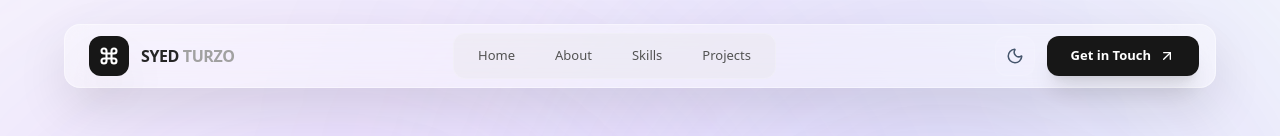
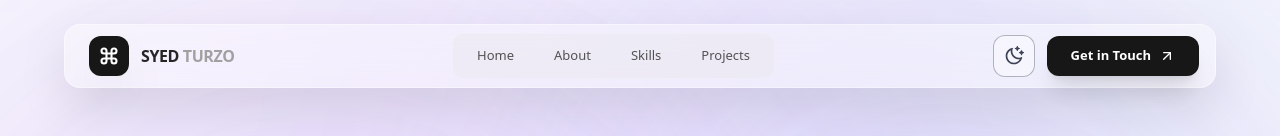
Before and after one commit to Turzo02/turzo.dev, a React (Vite) app: page / in a window 1280 px wide. Shown: the top 136 px of the page. Built offline with nearby package versions, Linux system fonts and the light colour scheme.

Commit message:
Navbar Improved

```diff
--- a/package.json
+++ b/package.json
@@ -14,8 +14,10 @@
     "framer-motion": "^12.23.26",
     "lucide": "^0.562.0",
     "lucide-react": "^0.562.0",
+    "phosphor-react": "^1.4.1",
     "react": "^19.2.0",
     "react-dom": "^19.2.0",
+    "react-icons": "^5.5.0",
     "react-router": "^7.11.0",
     "tailwindcss": "^4.1.18"
   },
--- a/src/components/Navbar.jsx
+++ b/src/components/Navbar.jsx
@@ -1,6 +1,8 @@
-import React, { useState, useEffect } from 'react';
-import { ArrowUpRight, Sun, Moon, Command } from 'lucide-react';
-import { useLocation } from 'react-router';
+import React, { useState, useEffect } from "react";
+import { ArrowUpRight, Sun, Moon, Command } from "lucide-react";
+import { useLocation } from "react-router";
+import { MoonStars, SunDim } from "phosphor-react";
+import { RiMoonClearLine, RiSunLine } from "react-icons/ri";
 
 export const Navbar = ({ theme, toggleTheme }) => {
   const [scrolled, setScrolled] = useState(false);
@@ -9,58 +11,71 @@ export const Navbar = ({ theme, toggleTheme }) => {
   // Adds a slight lift effect when scrolling
   useEffect(() => {
     const handleScroll = () => setScrolled(window.scrollY > 20);
-    window.addEventListener('scroll', handleScroll);
-    return () => window.removeEventListener('scroll', handleScroll);
+    window.addEventListener("scroll", handleScroll);
+    return () => window.removeEventListener("scroll", handleScroll);
   }, []);
 
   return (
-    <nav className={`fixed top-0 left-0 right-0 z-50 flex justify-center transition-all duration-500 ${scrolled ? 'pt-3' : 'pt-6'} px-4`}>
-      <div className="group relative flex items-center justify-between w-full max-w-6xl px-4 py-2 bg-white/40 dark:bg-neutral-900/40 backdrop-blur-xl border border-white/40 dark:border-white/5 rounded-2xl shadow-[0_20px_50px_rgba(0,0,0,0.1)] transition-all duration-300 hover:border-indigo-500/30">
-
+    <nav
+      className={`fixed top-0 left-0 right-0 z-50 flex justify-center transition-all duration-500 ${
+        scrolled ? "pt-3" : "pt-6"
+      } px-4`}
+    >
+      <div className="group relative flex items-center justify-between w-full max-w-6xl px-4 py-2 bg-white/40 dark:bg-neutral-900/40 backdrop-blur-xl border border-white/40 dark:border-white/5 rounded-2xl shadow-[0_20px_50px_rgba(0,0,0,0.1)] transition-all duration-300 hover:shadow-[0_20px_50px_rgba(0,0,0,0.2)]">
         {/* Logo Section */}
         <div className="flex items-center gap-3 pl-2">
           <div className="relative size-10 flex items-center justify-center overflow-hidden rounded-xl bg-neutral-900 dark:bg-white text-white dark:text-black shadow-2xl transition-transform duration-300 group-hover:rotate-45">
             <Command size={20} strokeWidth={2.5} />
           </div>
           <span className="hidden sm:block font-bold tracking-tight text-neutral-800 dark:text-neutral-100">
-            SYED <span className="text-neutral-400 dark:text-neutral-500">TURZO</span>
+            SYED{" "}
+            <span className="text-neutral-400 dark:text-neutral-500">
+              TURZO
+            </span>
           </span>
         </div>
-        {
-          location.pathname === '/' &&         <div className="hidden md:flex items-center bg-neutral-200/30 dark:bg-white/5 p-1 rounded-xl border border-white/20">
-          {['Home', 'About', 'Skills', 'Projects'].map((item) => (
+        {location.pathname === "/" && (
+          <div className="hidden md:flex items-center bg-neutral-200/30 dark:bg-white/5 p-1 rounded-xl border border-white/20">
+            {["Home", "About", "Skills", "Projects"].map((item) => (
               <a
                 key={item}
                 href={`#${item.toLowerCase()}`}
-              className="px-5 py-2 text-[13px] font-medium text-neutral-600 dark:text-neutral-400 hover:text-indigo-600 dark:hover:text-white rounded-lg transition-all duration-200 hover:bg-white/60 dark:hover:bg-white/10"
+                className="px-5 py-2 text-[13px] font-medium text-neutral-600 dark:text-neutral-400 hover:text-cyan-600 dark:hover:text-white rounded-lg transition-all duration-200 hover:bg-white/60 dark:hover:bg-white/10"
               >
                 {item}
               </a>
             ))}
           </div>
-        }
-
+        )}
 
         {/* Actions */}
         <div className="flex items-center gap-3">
           <button
             onClick={toggleTheme}
-            className="p-2.5 rounded-xl border cursor-pointer border-white/10 dark:border-white/5 bg-white/5 hover:bg-white/20 hover:shadow-xl transition-all text-slate-600 dark:text-slate-400"
+            className="p-2.5 rounded-xl border cursor-pointer border-slate-900/30 dark:border-white/5 bg-white/40 dark:bg-white/5 hover:bg-white/20 hover:shadow-xl transition-all text-slate-600 dark:text-slate-400"
           >
-            {theme === 'dark' ? <Sun size={18} className="text-yellow-400" /> : <Moon size={18} />}
+            {theme === "dark" ? (
+              <RiSunLine className="text-[20px] text-cyan-400" />
+            ) : (
+              <RiMoonClearLine className="text-[20px] text-slate-900/80" />
+            )}
           </button>
 
-   {  location.pathname === '/' &&     <a
+          {location.pathname === "/" && (
+            <a
               href="#contact"
               className="group/btn relative px-6 py-2.5 bg-neutral-900 dark:bg-white text-white dark:text-black rounded-xl text-[13px] font-bold transition-all hover:scale-[1.02] active:scale-[0.98] shadow-xl"
             >
               <span className="flex items-center gap-2">
                 Get in Touch
-              <ArrowUpRight size={16} className="transition-transform group-hover/btn:translate-x-0.5 group-hover/btn:-translate-y-0.5" />
+                <ArrowUpRight
+                  size={16}
+                  className="transition-transform group-hover/btn:translate-x-0.5 group-hover/btn:-translate-y-0.5"
+                />
               </span>
-          </a>}
+            </a>
+          )}
         </div>
-
       </div>
     </nav>
   );
```
Also changed, not shown: 1 other file (tests, documents, lock files or other folders). Lines whose indentation alone changed are shown as unchanged.
